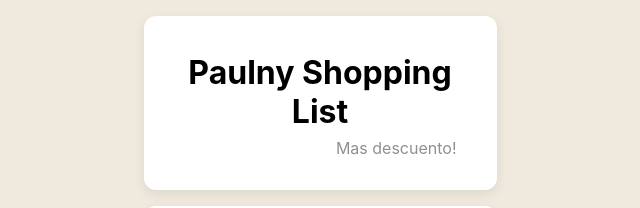
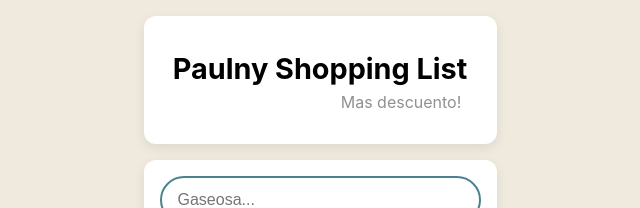
Before and after one commit to Hook-88/paulny-shopping-list, a React (Vite) app: page / in a window 1280 px wide. Shown: the top 208 px of the page, without its empty margins (320-960 px from the left). Built offline with nearby package versions, Linux system fonts and the light colour scheme; no server answers; the database is empty.

Commit message:
improved styling header

```diff
--- a/src/components/Header/Header.css
+++ b/src/components/Header/Header.css
@@ -1,9 +1,10 @@
 header h1 {
   margin-bottom: .2em;
+  font-size: 1.8rem;
 }
 
 header p {
   text-align: right;
   margin-top: 0;
-  margin-right: 1.5rem;
+  margin-right: 1.2rem;
 }
```
